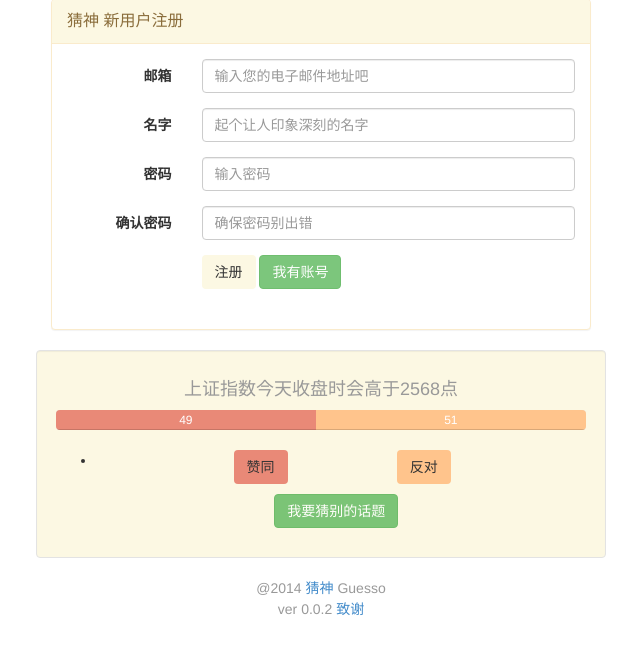
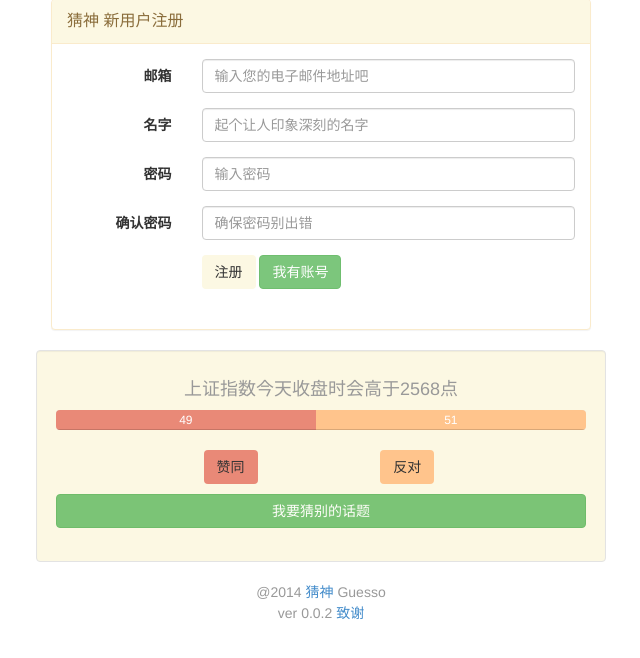
Before and after one commit to StevenSLXie/GuessWhat, a Django app: page / in a window 1280 px wide. Shown: the part 93-751 px from the top of the page, without its empty margins (319-959 px from the left). Run offline with Django 3.2, Linux system fonts and the light colour scheme; data comes from the database, SQL or seed files in the repository; parts of the project's set-up code (start-up, migrations or seed data) failed here and were passed over; some libraries are stand-ins or nearby versions.

Commit message:
used button block

```diff
--- a/Guess/templates/signup.html
+++ b/Guess/templates/signup.html
@@ -80,15 +80,9 @@
 
             <form>
                 {% csrf_token %}
-            <ul>
-                <li>
-                    <div class="col-md-1 col-md-offset-3 col-sm-1 col-sm-offset-3 col-xs-1 col-xs-offset-2 spacer"><input class="btn progress-bar-c1" type="submit" value='赞同' name="h:{{ game.pk }}" onclick="on_submit(1)"/></div>
-                    <div class="col-md-1 col-md-offset-3 col-sm-1 col-sm-offset-3 col-xs-1 col-xs-offset-2 spacer"><input class="btn progress-bar-c2" type="submit" value='反对' name="a:{{ game.pk }}" onclick="on_submit(2)"/></div>
-                </li>
-                <li>
-                    <div class="col-md-1 col-md-offset-4 col-sm-1 col-sm-offset-4 col-xs-1 col-xs-offset-2 spacer" style="text-align: center"><input class="btn btn-success" type="submit" value="我要猜别的话题" name="shuffle"/></div>
-                </li>
-            </ul>
+                <div class="col-md-1 col-md-offset-3 col-sm-1 col-sm-offset-3 col-xs-1 col-xs-offset-2 spacer"><input class="btn progress-bar-c1" type="submit" value='赞同' name="h:{{ game.pk }}" onclick="on_submit(1)"/></div>
+                <div class="col-md-1 col-md-offset-3 col-sm-1 col-sm-offset-3 col-xs-1 col-xs-offset-2 spacer"><input class="btn progress-bar-c2" type="submit" value='反对' name="a:{{ game.pk }}" onclick="on_submit(2)"/></div>
+                <div  style="text-align: center"><input class="btn btn-success btn-block" type="submit" value="我要猜别的话题" name="shuffle"/></div>
 
             </form>
         </div>
```
